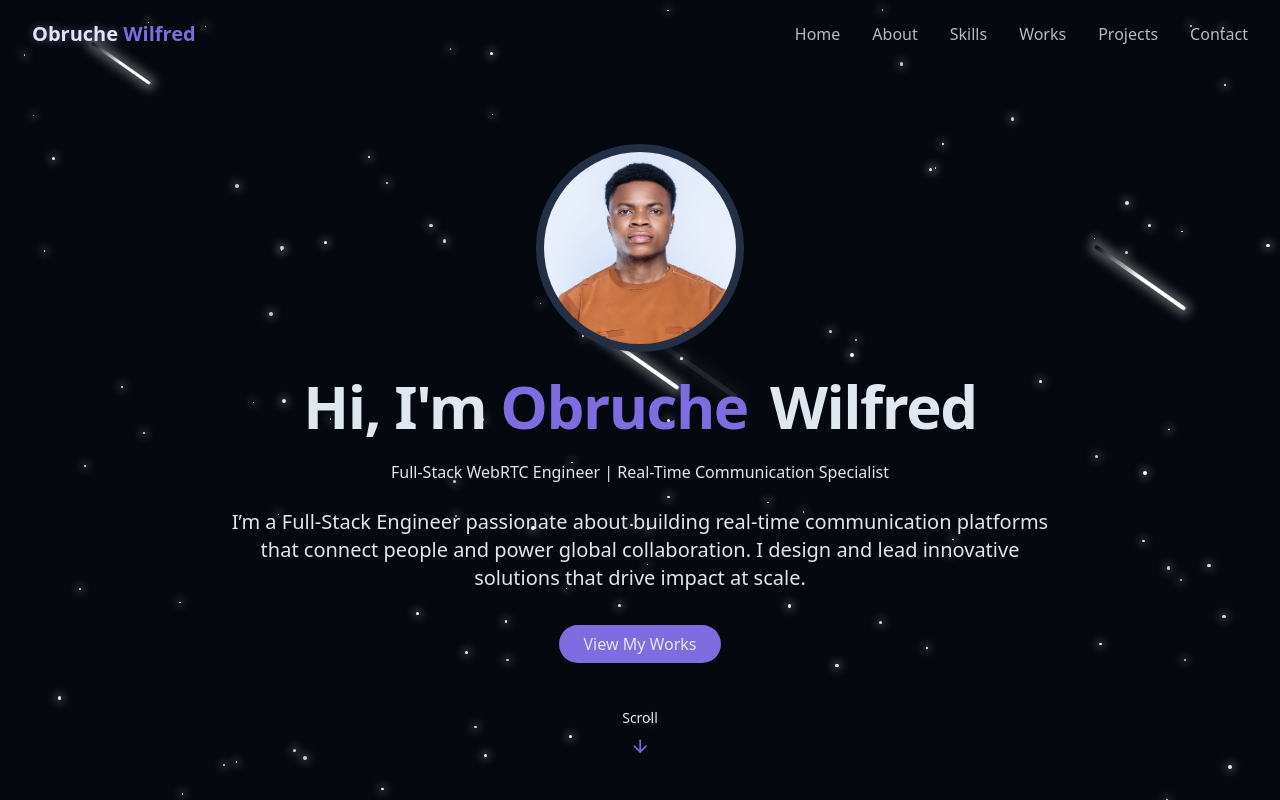
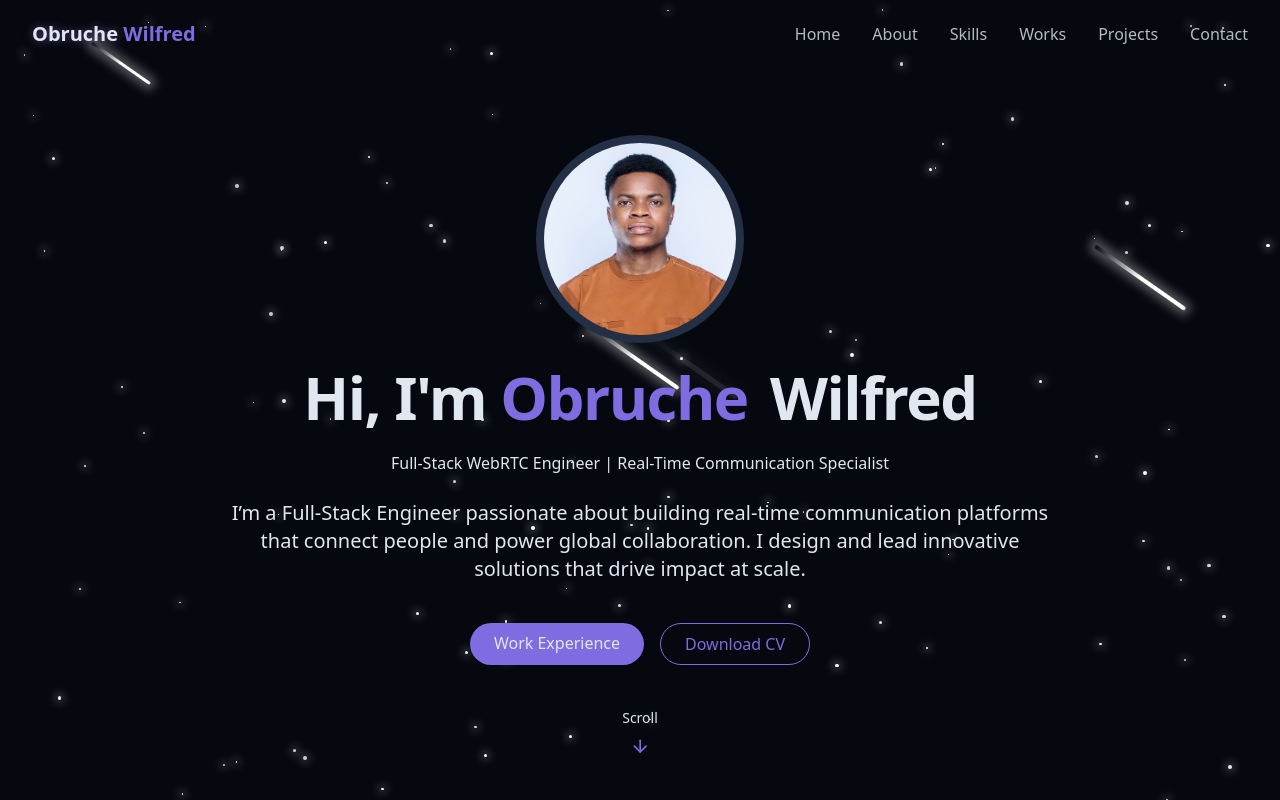
Before and after one commit to obrucheoghene/my-portfolio, a React (Vite) app: page / in a window 1280 px wide. Shown: the top 800 px of the page. Built offline with nearby package versions, Linux system fonts and the light colour scheme.

Commit message:
feat: add download cv to hero section

```diff
--- a/src/components/HeroSection.jsx
+++ b/src/components/HeroSection.jsx
@@ -1,6 +1,14 @@
 import { ArrowDown } from "lucide-react";
+import ReactGA from "react-ga4";
 
 export const HeroSection = () => {
+  const handleLinkClick = () => {
+    ReactGA.event({
+      category: "User Interaction",
+      action: "Download CV",
+      label: "Download CV",
+    });
+  };
   return (
     <section
       id="hero"
@@ -35,9 +43,18 @@ export const HeroSection = () => {
             impact at scale.
           </p>
 
-          <div className="pt-4 opacity-0 animate-fade-in-delay-4">
+          <div className="flex flex-col sm:flex-row gap-4 pt-4 justify-center">
             <a href="#works" className="cosmic-button">
-              View My Works
+              Work Experience
+            </a>
+
+            <a
+              target="_blank"
+              href="https://drive.google.com/file/d/1EkMkIpJDSRYQFwHSFWThGfwgo2MgveyM/view?usp=sharing"
+              className="px-6 py-2 rounded-full border border-primary text-primary hover:bg-primary/10 transition-colors duration-300"
+              onClick={handleLinkClick}
+            >
+              Download CV
             </a>
           </div>
         </div>
```
